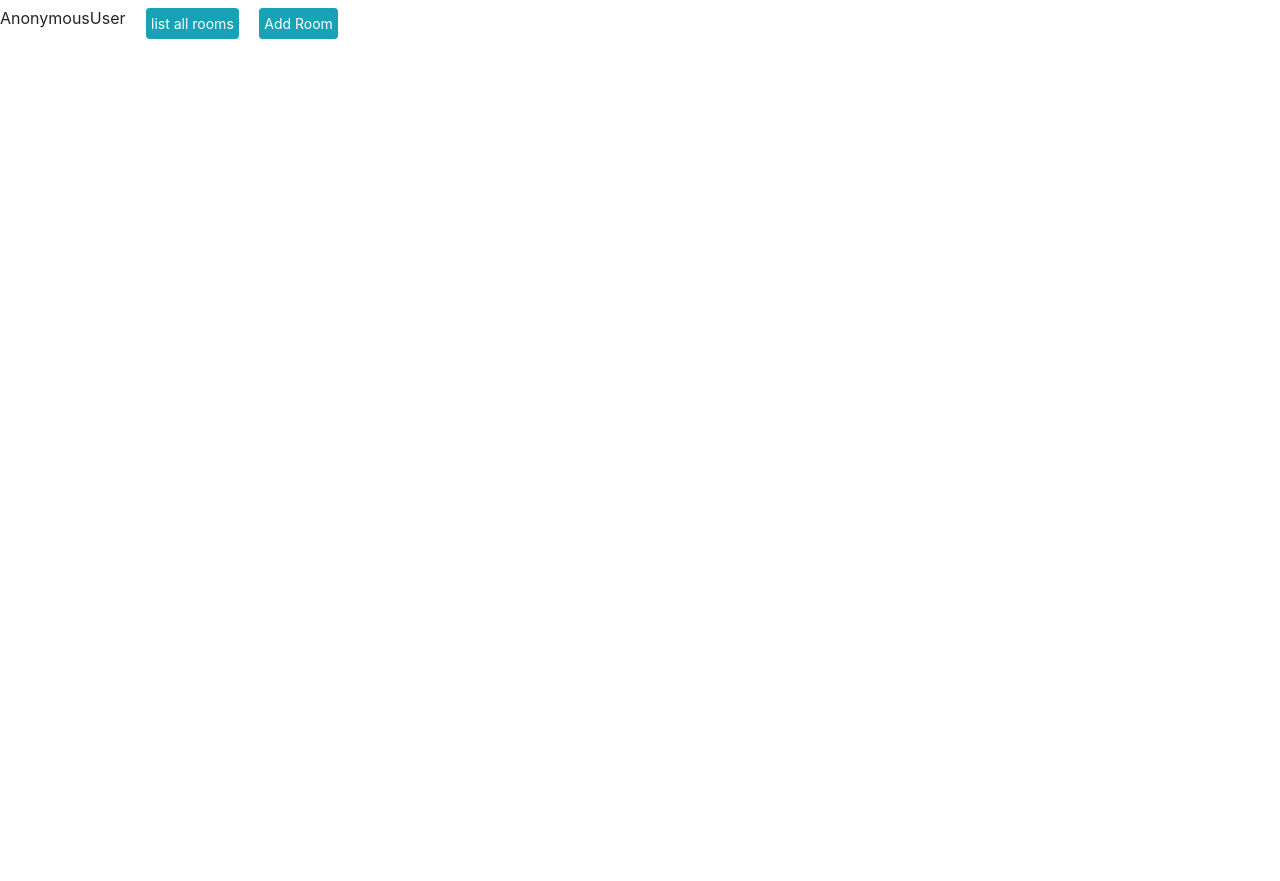
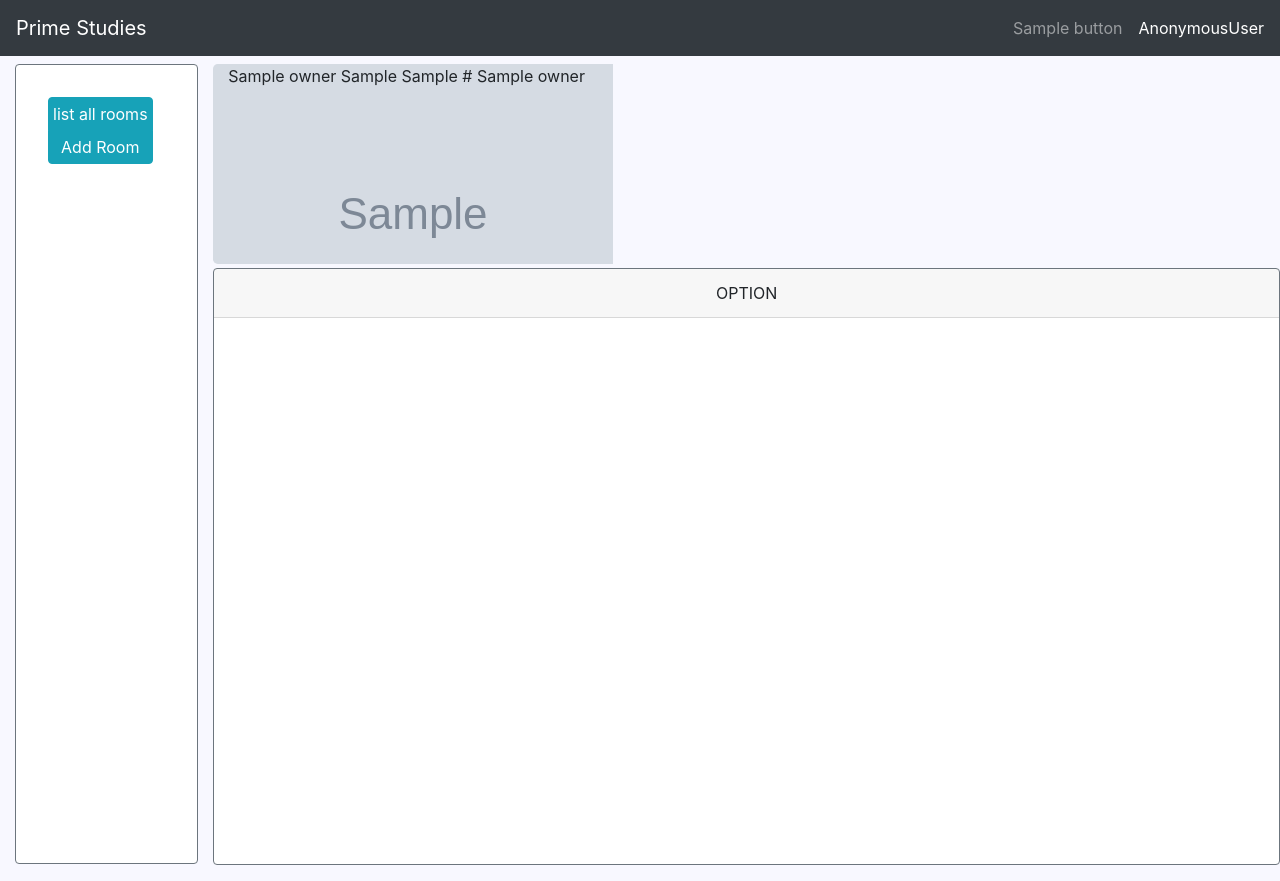
Before and after one commit to atulsingh029/e-learning-platform, a Django app: template templates/dashboard/odash.html in a window 1280 px wide. Before the commit the page ends 39 px from the top, so only its background shows below. Run offline with Django 3.2, Linux system fonts and the light colour scheme; the template is opened without the code that fills it: most values are stand-ins (such as "Sample title", 1, 10 or a date in 2020); grey boxes marked "Sample" are stand-in pictures; some libraries are stand-ins or nearby versions.

Commit message:
updated templates

```diff
--- a/templates/base.html
+++ b/templates/base.html
@@ -11,7 +11,26 @@
     <meta name="viewport" content="width=device-width, initial-scale=1.0, shrink-to-fit=no">
     <title>{{ page_info.title }}</title>
 </head>
-<body>
+<body style="background-color: ghostwhite">
+<!-- navbar container -->
+<div>
+    <nav class="navbar navbar-expand-lg navbar-dark bg-dark fixed-top">
+          <a class="navbar-brand" href="#">Prime Studies</a>
+          <button class="navbar-toggler" type="button" data-toggle="collapse" data-target="#navbarNav" aria-controls="navbarNav" aria-expanded="false" aria-label="Toggle navigation">
+            <span class="navbar-toggler-icon"></span>
+          </button>
+          <div class="collapse navbar-collapse " id="navbarNav">
+            <ul class="navbar-nav ml-auto mr-2">
+                {% for button in navButtons %}
+                  <li class="nav-item">
+                    <a class="nav-link" href="{{ button.link }}">{{ button.label }}</a>
+                  </li>
+                {% endfor %}
+            </ul>
+          <span class="navbar-text" style="color: white">{{ user }}</span>
+          </div>
+        </nav>
+</div>
 <script src="https://code.jquery.com/jquery-3.5.1.js"></script>
     {% block body %}
     {% endblock %}
--- a/templates/dashboard/odash.html
+++ b/templates/dashboard/odash.html
@@ -2,16 +2,6 @@
 {% load static %}
 
 {% block body %}
-
-    {{ user }}
-
-    <button id="listallrooms" name="button" class="btn btn-sm btn-info p-1 ml-3 mt-2">list all rooms</button>
-  <!--  <button id="addroom" name="button" class="btn btn-sm btn-info p-1 ml-3 mt-2">add room</button>  -->
-
-    <!-- Button trigger modal -->
-<button type="button" class="btn btn-sm btn-info p-1 ml-3 mt-2" data-toggle="modal" data-target="#exampleModal">
-  Add Room
-</button>
 
     <!-- Modal -->
     <div class="modal fade" id="exampleModal" tabindex="-1" role="dialog" aria-labelledby="exampleModalLabel" aria-hidden="true">
@@ -39,8 +29,50 @@
       </div>
     </div>
 
-    <div id="canvas" class="m-1 p-1">
+
+    <!-- Container for dashboard -->
+    <div class="container-fluid ">
+        <div class="row mt-5">
+            <div class="col-md-3 col-xl-2 mr-0" style="min-height: 800px;">
+                <div class="card border-secondary mb-3 mt-3" style="min-height: 800px" >
+                      <div class="card-body text-dark">
+                        <div class="btn-group-vertical m-2 p-1">
+                            <!-- sidebar content goes here -->
+                            <button id="listallrooms" name="button" class="btn btn-info p-1">list all rooms</button>
+                            <button type="button" class="btn btn-info p-1" data-toggle="modal" data-target="#exampleModal">Add Room</button>
+                        </div>
+                      </div>
+                </div>
+
+            </div>
+            <div class="col-md-9 col-xl-10 ml-0" style="min-height: 800px;">
+                <div class="row mt-3" style="min-height: 200px;">
+                    <div class="col rounded-lg" style='background-image: url("{{ owner.coverpic }}");background-repeat: no-repeat;min-height: 200px; max-width: 1450px'>
+                     <!-- Organization Banner Goes Here -->
+                            {{ owner.title }}
+                            {{ owner.lead1 }}
+                            {{ owner.lead2 }}
+                            {{ owner.link }} {{ owner.label }}
+                    </div>
+                </div>
+                <div class="row" style="min-height: 600px;">
+                    <div class="card border-secondary mb-3 mt-1" style="min-height:597px;width: 100em;max-width: 1450px">
+                      <div class="card-header text-center">OPTION</div>
+                      <div class="card-body text-dark">
+                        <div id="canvas" class="p-1">
                             <!-- code injection by JS //do not touch this div -->
                         </div>
+                      </div>
+                    </div>
+
+                </div>
+            </div>
+        </div>
+    </div>
+
+<!-- Container for footer section -->
+
+
+
     <script src="{% static 'js/omanage.js' %}"></script>
 {% endblock %}
```
Also changed, not shown: templates/custom_user/forms.html (+5 -4 lines). Lines whose indentation alone changed are shown as unchanged.
